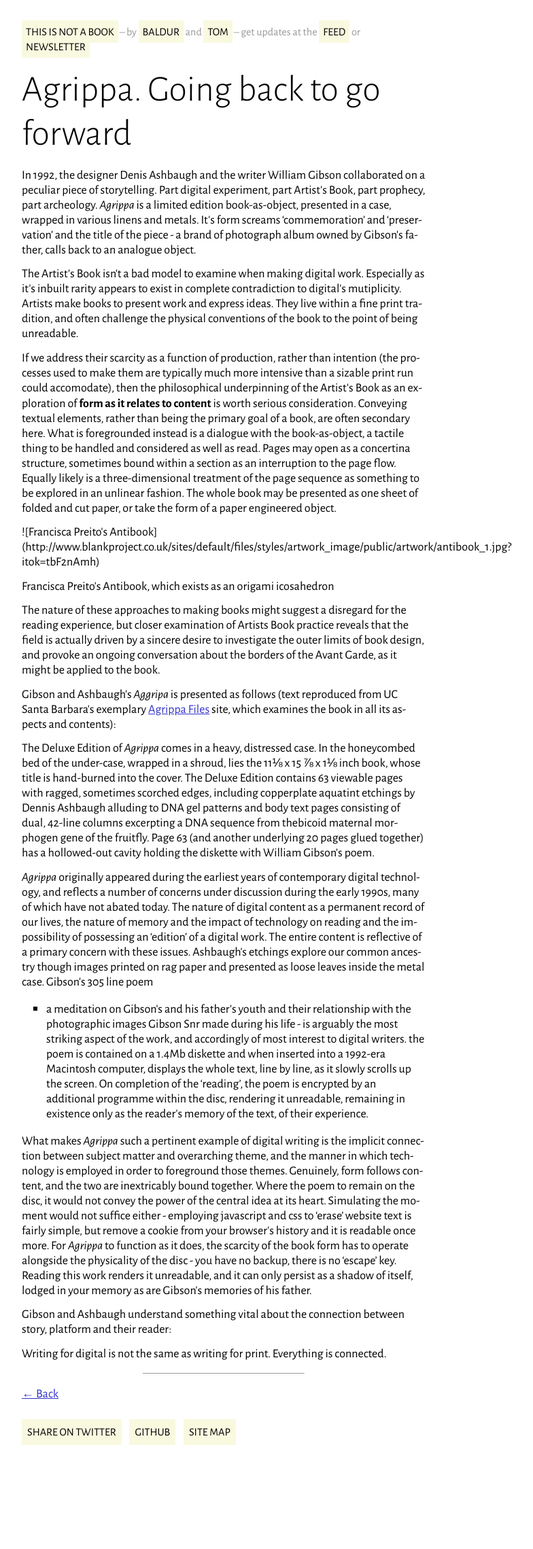
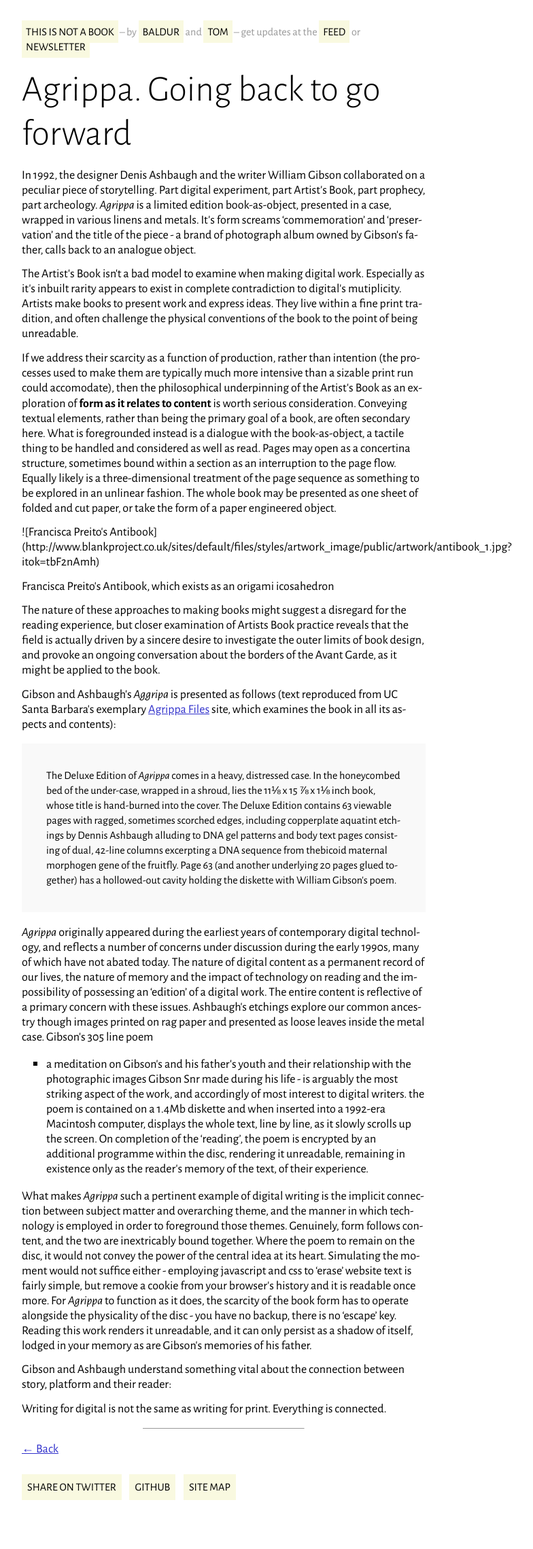
Before and after one commit to baldurbjarnason/this-is-not-a-book, a Jekyll site: the page built from What_does_the_reader_want/Agrippa.md, in a window 1280 px wide. Shown: the whole page at 68% size, without its empty margins (311-1095 px from the left). Built offline with Jekyll 4.4.1, drawn with Linux system fonts in a browser that asks for light colours; before the commit the page ends 2198 px from its top, so only the background shows below that.

```diff
--- a/What_does_the_reader_want/Agrippa.md
+++ b/What_does_the_reader_want/Agrippa.md
@@ -50,16 +50,16 @@ Gibson and Ashbaugh’s *Aggripa* is presented as follows (text reproduced
 from UC Santa Barbara’s exemplary [Agrippa Files](http://agrippa.english.ucsb.edu/) site, which
 examines the book in all its aspects and contents):
 
-The Deluxe Edition of *Agrippa* comes in a heavy, distressed case. In
-the honeycombed bed of the under-case, wrapped in a shroud, lies the 11⅛
-x 15 ⅞ x 1⅛ inch book, whose title is hand-burned into the cover. The
-Deluxe Edition contains 63 viewable pages with ragged, sometimes
-scorched edges, including copperplate aquatint etchings by Dennis
-Ashbaugh alluding to DNA gel patterns and body text pages consisting of
-dual, 42-line columns excerpting a DNA sequence from thebicoid maternal
-morphogen gene of the fruitfly. Page 63 (and another underlying 20 pages
-glued together) has a hollowed-out cavity holding the diskette with
-William Gibson’s poem.
+>The Deluxe Edition of *Agrippa* comes in a heavy, distressed case. In
+>the honeycombed bed of the under-case, wrapped in a shroud, lies the 11⅛
+>x 15 ⅞ x 1⅛ inch book, whose title is hand-burned into the cover. The
+>Deluxe Edition contains 63 viewable pages with ragged, sometimes
+>scorched edges, including copperplate aquatint etchings by Dennis
+>Ashbaugh alluding to DNA gel patterns and body text pages consisting of
+>dual, 42-line columns excerpting a DNA sequence from thebicoid maternal
+>morphogen gene of the fruitfly. Page 63 (and another underlying 20 pages
+>glued together) has a hollowed-out cavity holding the diskette with
+>William Gibson’s poem.
 
 *Agrippa* originally appeared during the earliest years of contemporary
 digital technology, and reflects a number of concerns under discussion
```
